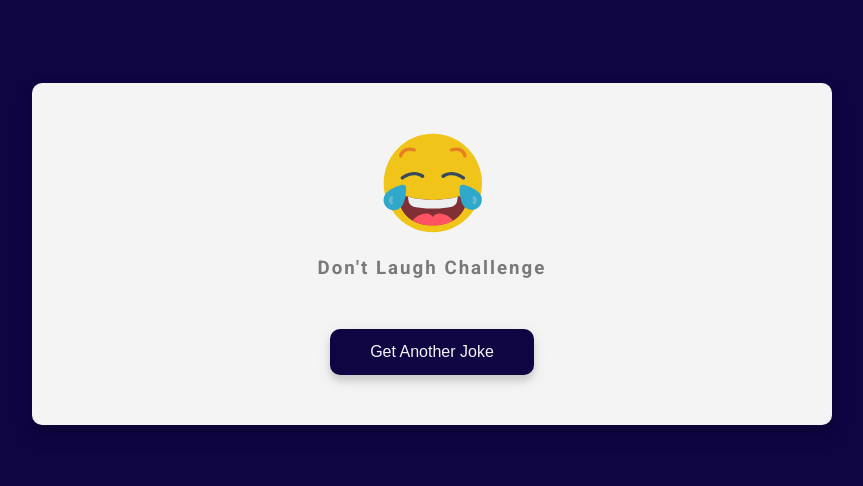
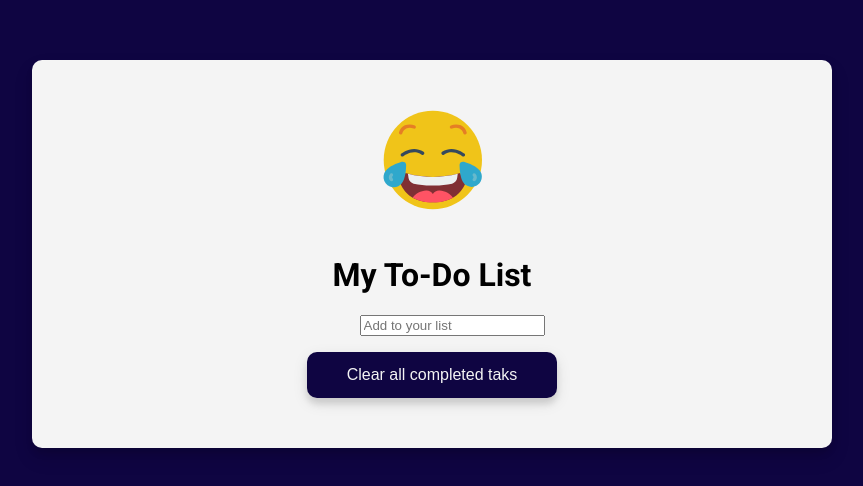
Before and after one commit to ab-noori/To-Do-List, a website built with webpack: page src/template.html in a window 1280 px wide. Shown: the part 146-632 px from the top of the page, without its empty margins (208-1071 px from the left). Built offline with nearby package versions, Linux system fonts and the light colour scheme; no server answers.

Commit message:
Add the HTML structure.

```diff
--- a/src/template.html
+++ b/src/template.html
@@ -9,9 +9,13 @@
 <body>
     <div class="container">
         <img id="laughImg" alt="">
-        <h3>Don't Laugh Challenge</h3>
-        <div id="joke" class="joke"></div>
-        <button id="jokBtn" class="btn">Get Another Joke</button>
+        <h1>My To-Do List</h1>
+        <ul id="todo-list">
+            <form id="add-task">
+                <input type="text" id="add-new-task" placeholder="Add to your list">
+            </form>
+        </ul>
+        <button id="jokBtn" class="btn">Clear all completed taks</button>
     </div>
 </body>
 </html>
```
